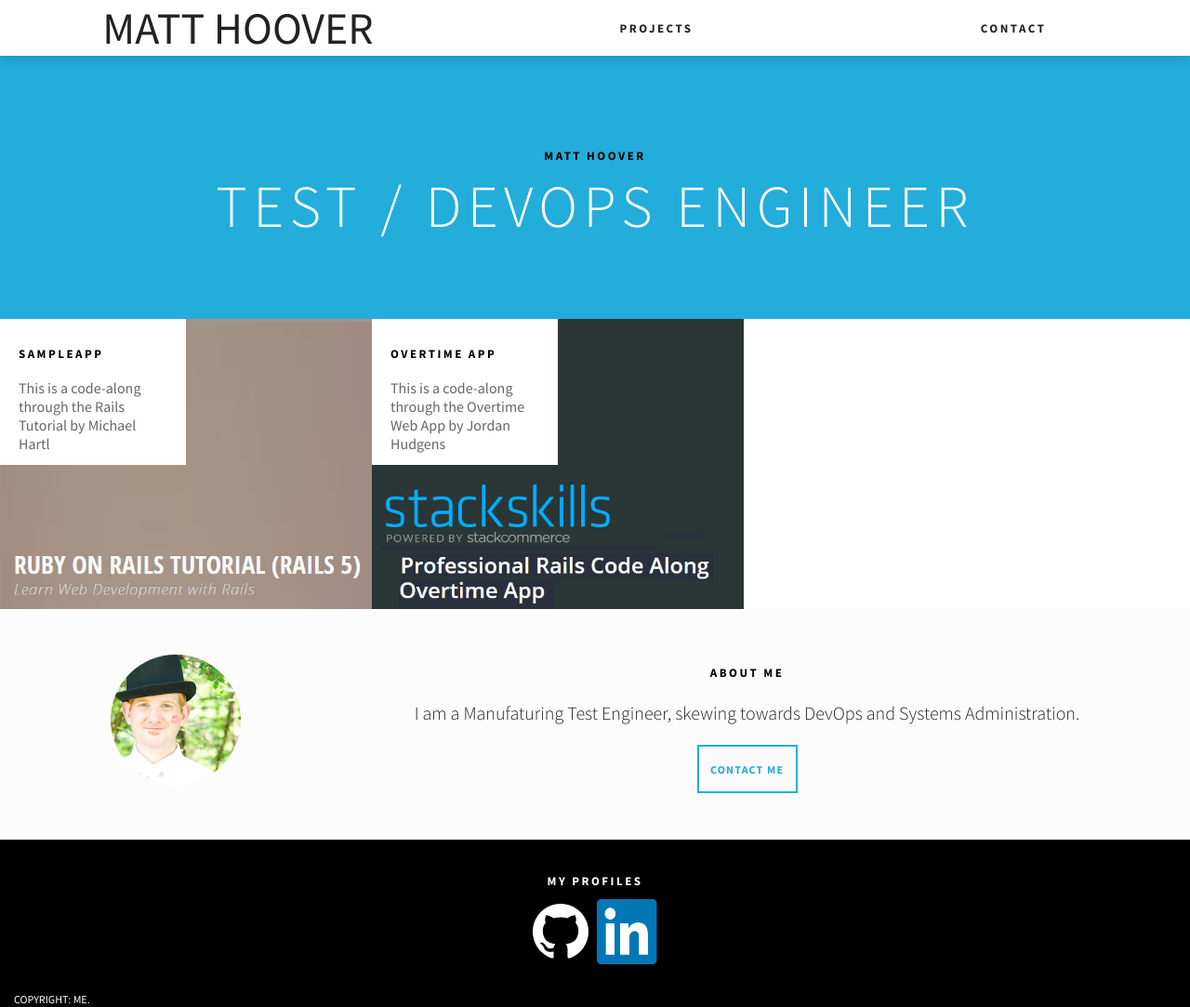
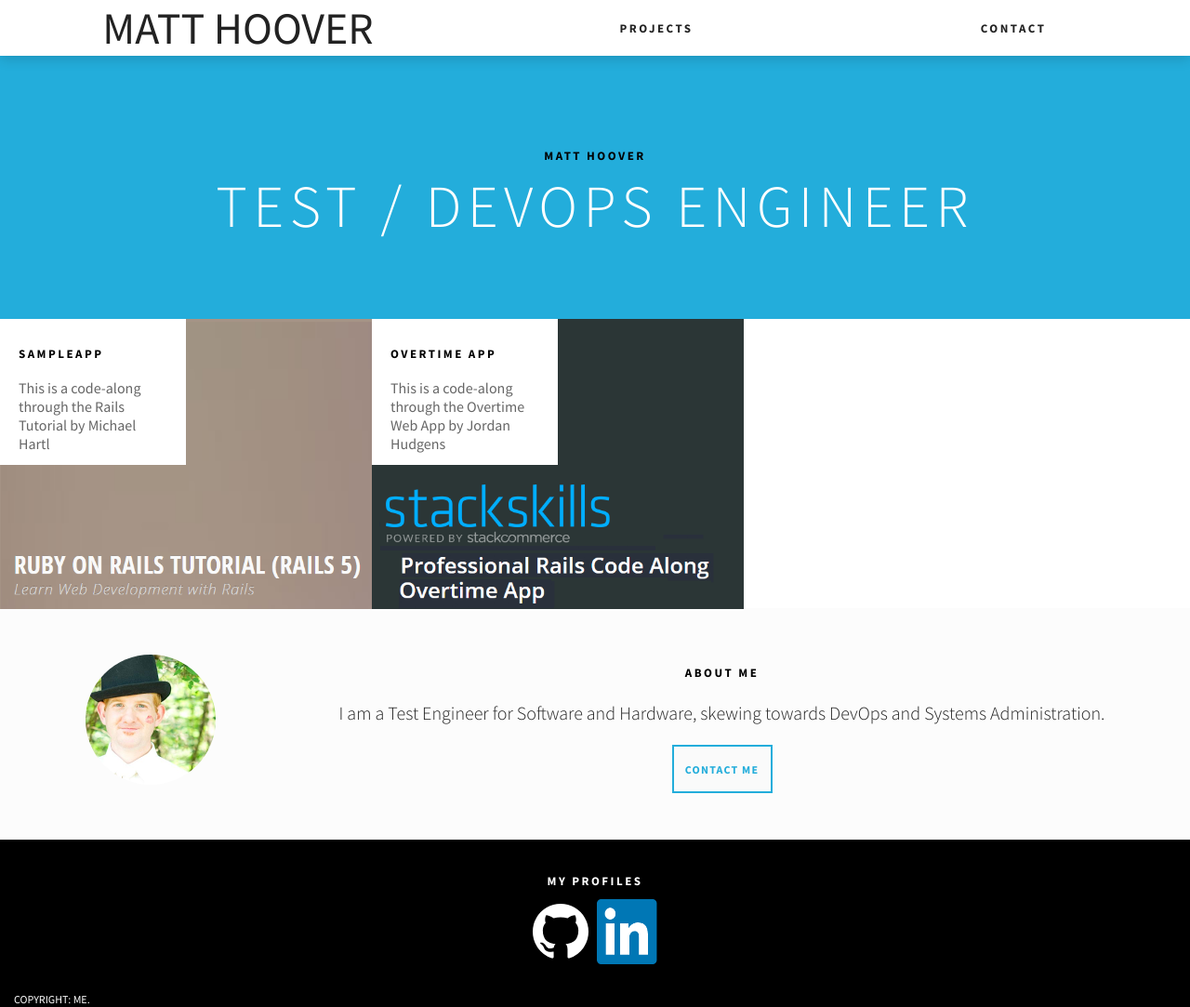
Before and after one commit to machuu/machuu.github.io, a Jekyll site: the page built from index.html, in a window 1280 px wide and 1083 px high. Shown: the whole window at 93% size. Built offline with Jekyll 4.4.1, drawn with Linux system fonts in a browser that asks for light colours.

Commit message:
Update my info on main page

```diff
--- a/index.html
+++ b/index.html
@@ -85,7 +85,7 @@ content_meta: "Matt Hoover is a Manufacturing Test Engineer near Durham, NC"
 	<div class="about-me-info">
 		<h2 class="about-me-heading">About me</h2>
 		<p>
-			I am a Manufaturing Test Engineer, skewing towards DevOps and Systems Administration.
+			I am a Test Engineer for Software and Hardware, skewing towards DevOps and Systems Administration.
 		</p>
 		<div class="buttons-wrapper">
 			<a href="{{ site.baseurl }}{% link contact.md %}" class="button">Contact me</a>
```
Also changed, not shown: other parts of index.html (+1 -1 lines).
